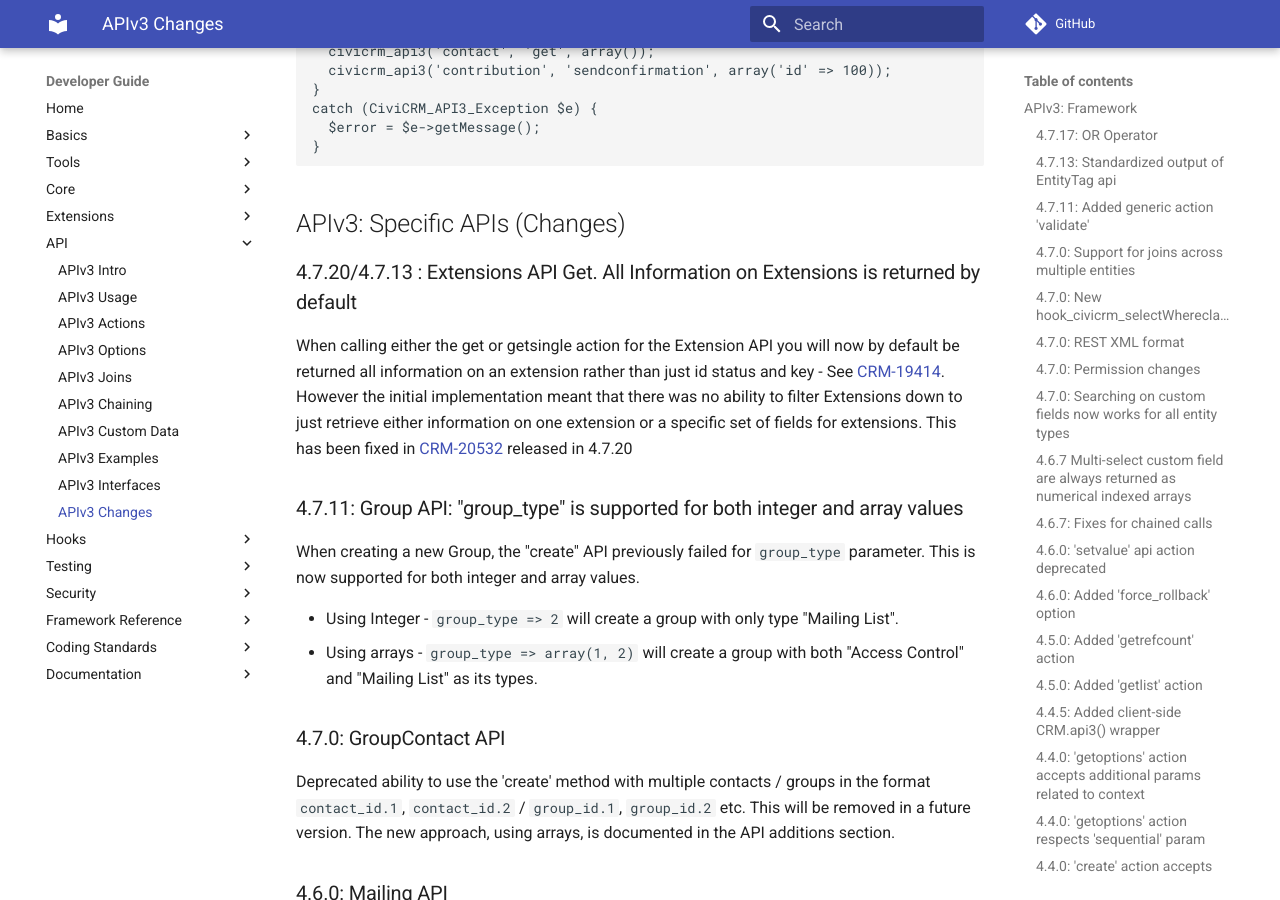
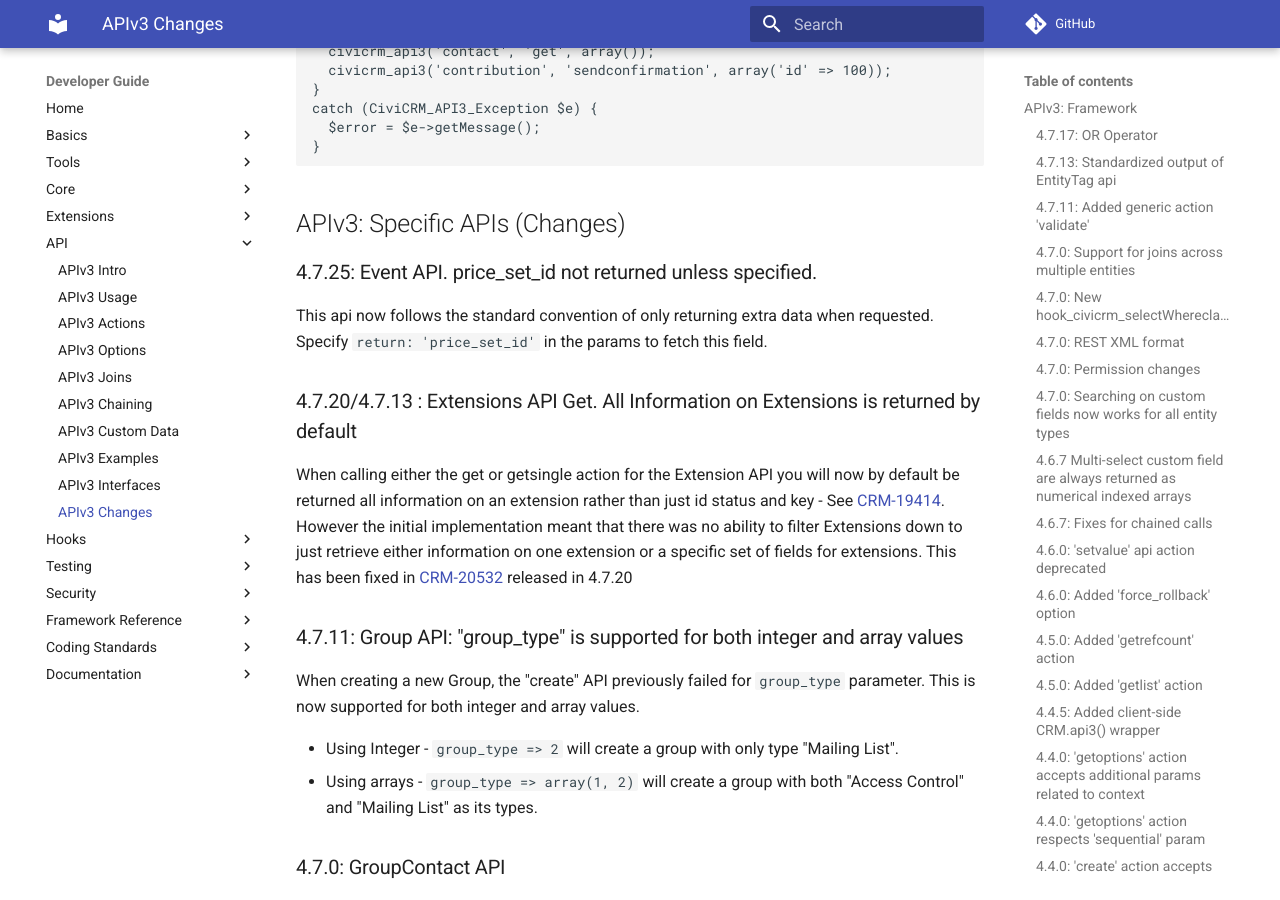
Before and after one commit to civicrm/civicrm-dev-docs, an MkDocs documentation site: the page built from docs/api/changes.md, in a window 1280 px wide and 900 px high, scrolled down 8215 px. Built offline with MkDocs 1.6.1 and Material for MkDocs 9.7.7, drawn with Linux system fonts in a browser that asks for light colours; comment, search, counter and statistics services are not loaded; old or Windows-style settings are respelled for this version of MkDocs.

Commit message:
CRM-21127 - Document fixed return properties in api.Event.get
Adds documentation for https://github.com/civicrm/civicrm-core/pull/10984

````diff
--- a/docs/api/changes.md
+++ b/docs/api/changes.md
@@ -255,6 +255,10 @@ catch (CiviCRM_API3_Exception $e) {
 ```
 
 ## APIv3: Specific APIs (Changes)
+
+### 4.7.25: Event API. price_set_id not returned unless specified.
+
+This api now follows the standard convention of only returning extra data when requested. Specify `return: 'price_set_id'` in the params to fetch this field.
 
 ### 4.7.20/4.7.13 : Extensions API Get. All Information on Extensions is returned by default
 
````
